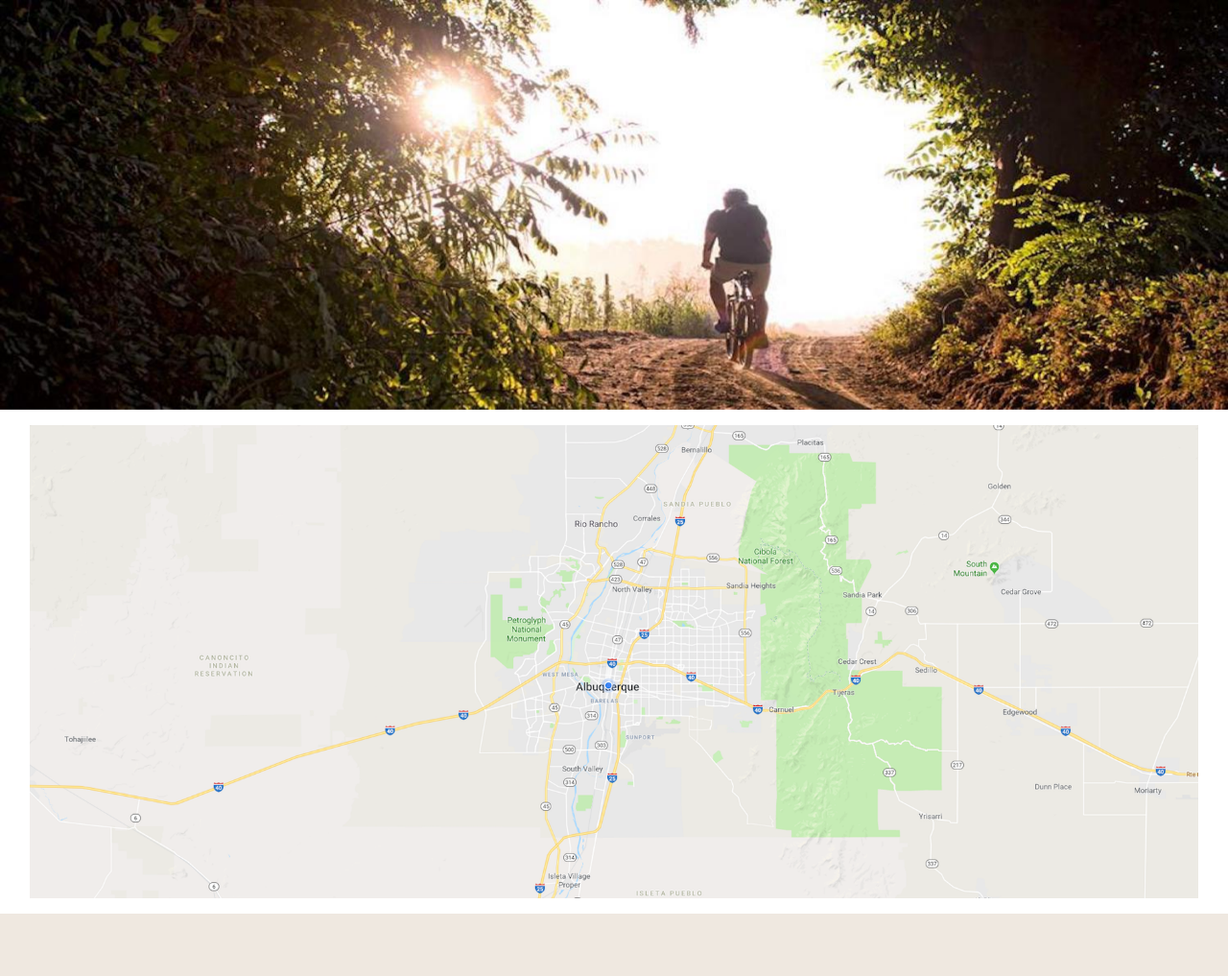
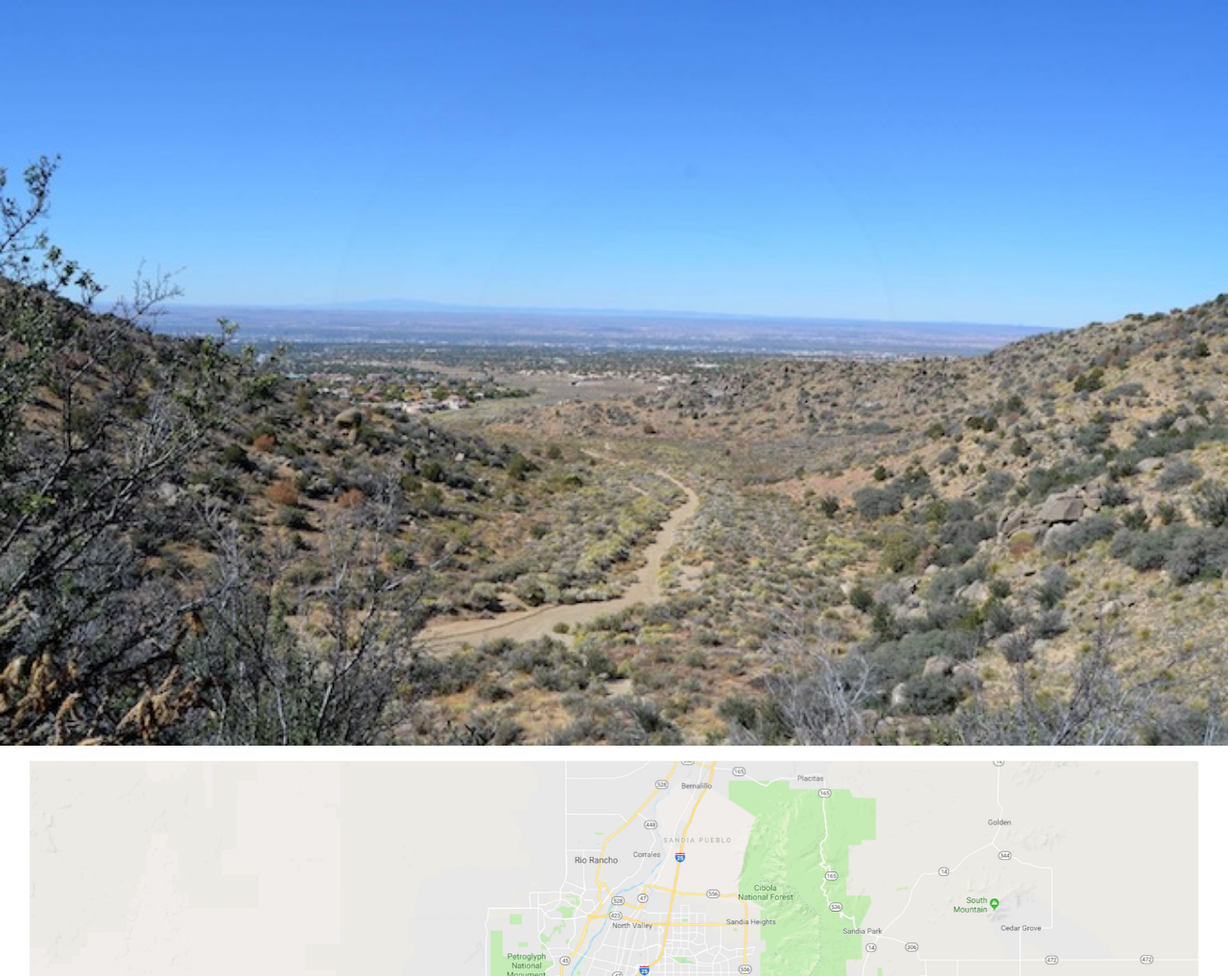
Before and after one commit to GusLDiaz/abq-outside, a PHP site: page /static-ui/home-view.php in a window 1280 px wide. Shown: the part 148-1165 px from the top of the page at 96% size. Before the commit the page ends 1100 px from the top, so only its background shows below. Run offline with PHP 8.4, Linux system fonts and the light colour scheme; some libraries are stand-ins or nearby versions.

Commit message:
Update the carousel pictures to ABQ ones https://app.asana.com/0/660901941582663/698758989766688

```diff
--- a/static-ui/home-view.php
+++ b/static-ui/home-view.php
@@ -3,23 +3,23 @@
 <div id="carouselExampleFade" class="carousel slide" data-ride="carousel">
 	<div class="carousel-inner">
 		<div class="carousel-item active">
-			<img class="d-block w-100" src="../src/img/bike.jpg" alt="First slide">
+			<img class="d-block w-100" src="../src/img/sandia-foothills-trail.jpg" alt="First slide">
 			<div class="carousel-caption d-none d-md-block lead">
 			</div>
 		</div>
 		<div class="carousel-item">
-			<img class="d-block w-100" src="../src/img/sunset.jpg" alt="Second slide">
+			<img class="d-block w-100" src="../src/img/petroglyph-national-monument.jpg" alt="Second slide">
 			<div class="carousel-caption d-none d-md-block lead">
 			</div>
 		</div>
 		<div class="carousel-item">
-			<img class="d-block w-100" src="../src/img/1500-500-PT-Geres-Trail-1500x500.jpg"
+			<img class="d-block w-100" src="../src/img/rinconada-canyon.jpg"
 				  alt="Third slide">
 			<div class="carousel-caption d-none d-md-block lead">
 			</div>
 		</div>
 		<div class="carousel-item">
-			<img class="d-block w-100" src="../src/img/1500-500-CH-Lötschen-06-1500x500.jpg" alt="Fourth slide">
+			<img class="d-block w-100" src="../src/img/michael-emery.jpg" alt="Fourth slide">
 			<div class="carousel-caption d-none d-md-block lead">
 			</div>
 		</div>
```
Also changed, not shown: src/img/1500-500-CH-Lötschen-06-1500x500.jpg (deleted), src/img/1500-500-PT-Geres-Trail-1500x500.jpg (deleted), src/img/bike.jpg (deleted), src/img/michael-emery.jpg (added), src/img/petroglyph-national-monument.jpg (added), src/img/rinconada-canyon.jpg (added), src/img/sandia-foothills-trail.jpg (added), src/img/sunset.jpg (deleted).
